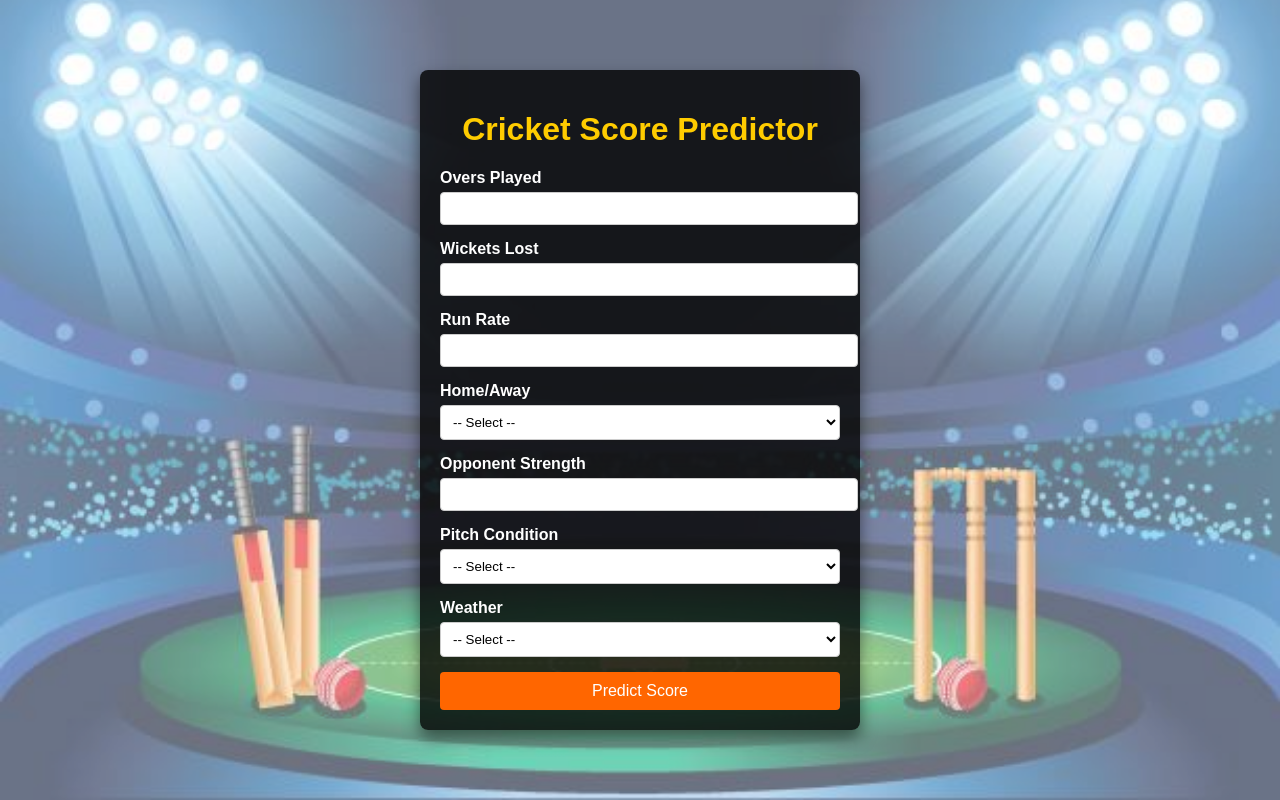
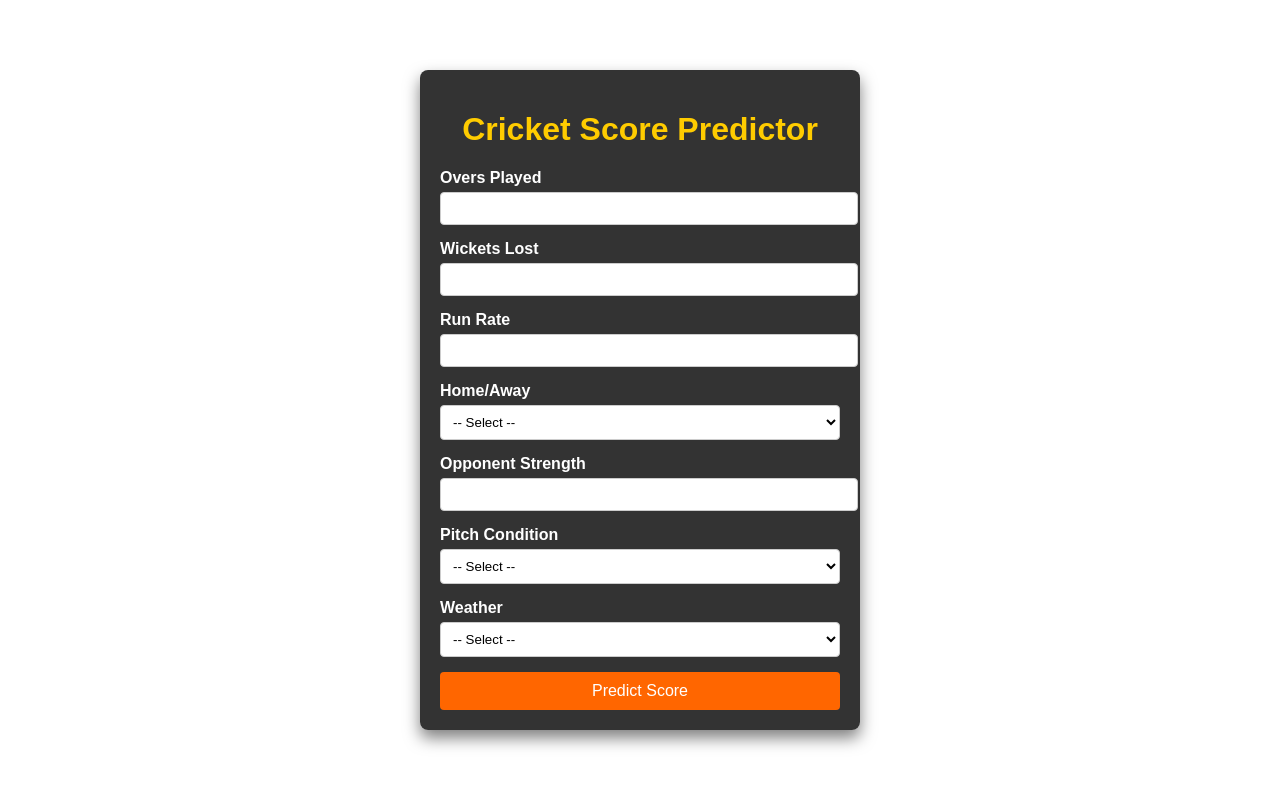
Before and after one commit to Latheeshk9322/internship_cricket_analysis, a Flask app: page / in a window 1280 px wide. Run offline with Flask 3, Linux system fonts and the light colour scheme; parts of the project's set-up code (start-up, migrations or seed data) failed here and were passed over.

Commit message:
Completed

```diff
--- a/templates/Cricket.html
+++ b/templates/Cricket.html
@@ -18,7 +18,7 @@
             position: relative;
         }
 
-        /* Blurred Background */
+        /* Blurred Background *
         .background {
         position: absolute;
         top: 0;
@@ -27,9 +27,9 @@
         height: 100%;
         background: url('/static/cricket.jpg') no-repeat bottom;
         background-size: cover;
-        opacity: 0.6; /* 60% visibility */
+        opacity: 0.6; /* 60% visibility *
         z-index: -1;
-}
+}*/
 
         .container {
             background-color: rgba(0, 0, 0, 0.8);
```
